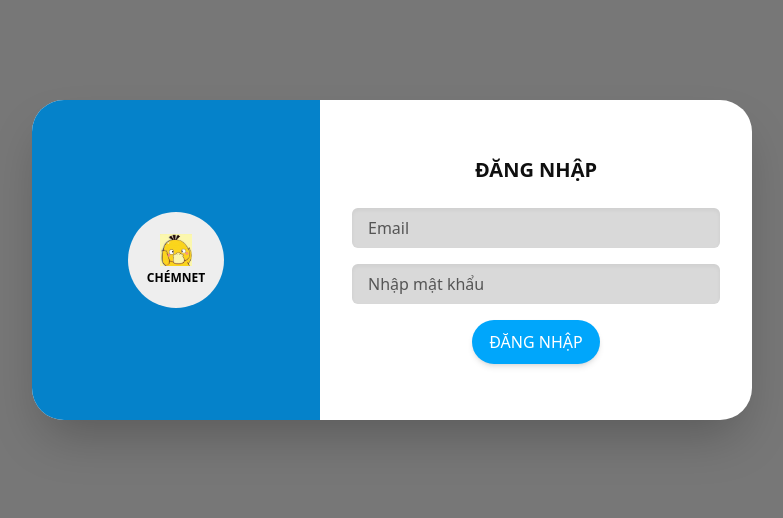
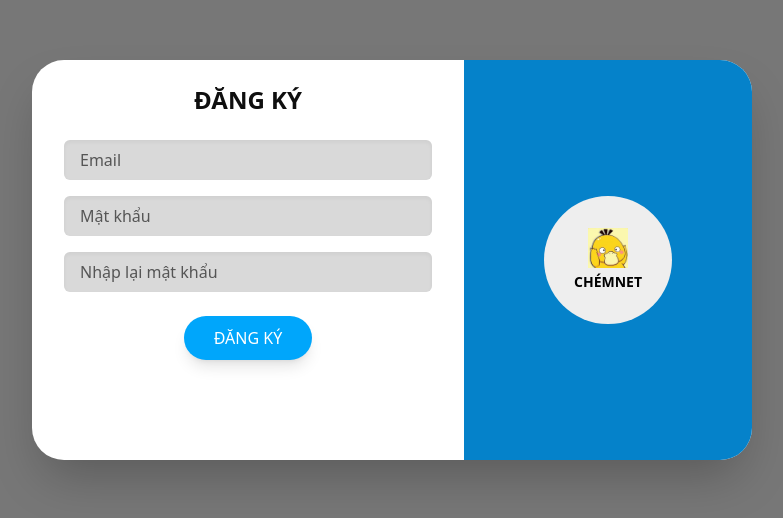
Before and after one commit to QuocKhangDA22TTD/mang-xa-hoi-sinh-vien, a React (Vite) app in the folder src/frontend/: page / in a window 1280 px wide. Shown: the part 140-658 px from the top of the page, without its empty margins (248-1031 px from the left). Built offline with nearby package versions, Linux system fonts and the light colour scheme.

Commit message:
fix(init.sql): remove student_id and full_name from user insert

```diff
--- a/src/frontend/src/App.jsx
+++ b/src/frontend/src/App.jsx
@@ -9,8 +9,8 @@
   return (
     <Router>
       <Routes>
-        <Route path="/" element={<LoginPage />} />
-        <Route path="/register" element={<RegisterPage />} />
+        <Route path="/" element={<RegisterPage />} />
+        <Route path="/register" element={<LoginPage />} />
         <Route path="/create-post" element={<CreatePostPage />} />
       </Routes>
     </Router>
```
Also changed, not shown: 1 other file (tests, documents, lock files or other folders).
